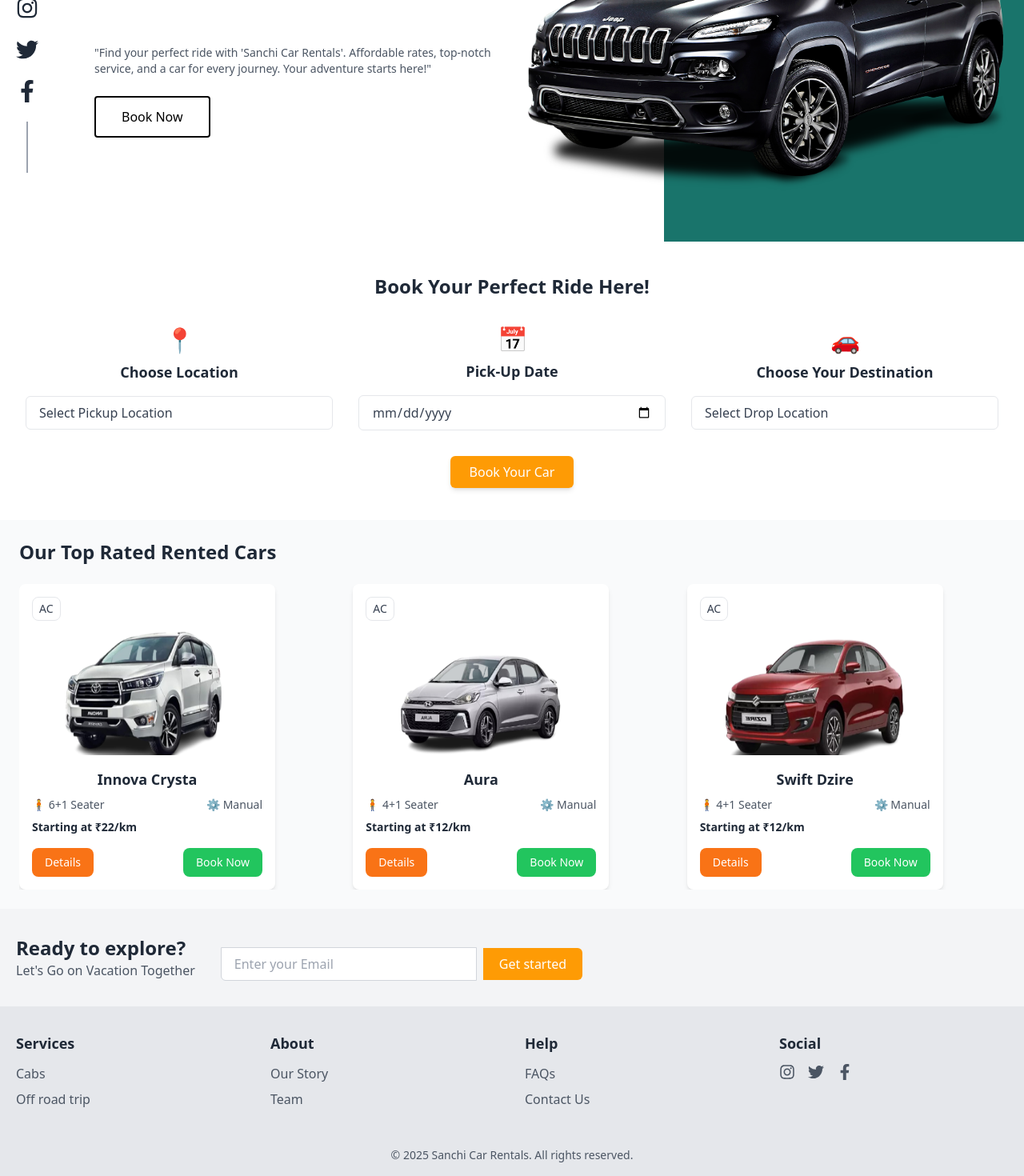
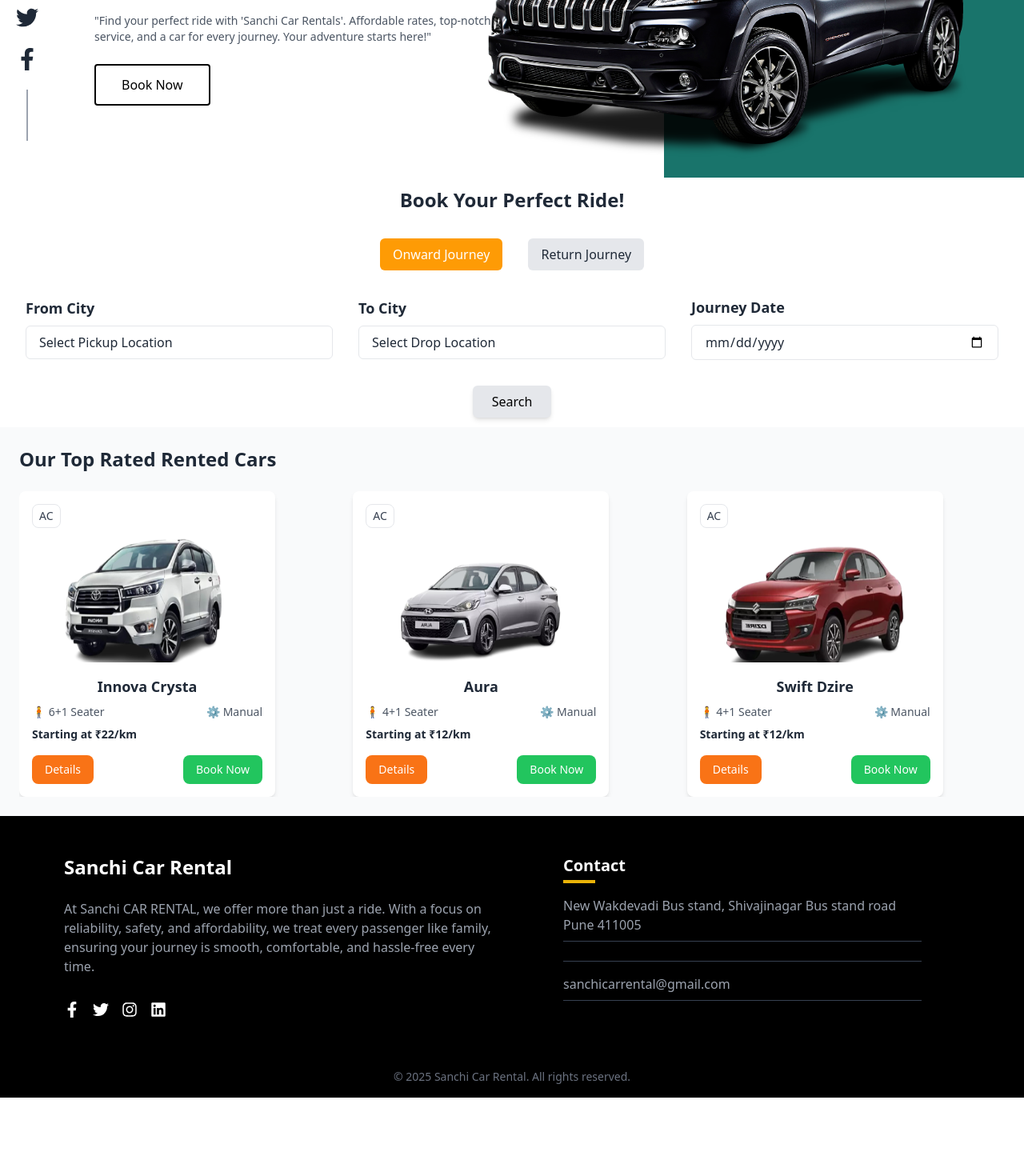
Before and after one commit to Akshayp02/SanchiTours, a React (Create React App) app: page / in a window 1280 px wide. Shown: the part 258-1728 px from the top of the page at 80% size. After the commit the page ends 1630 px from the top, so only its background shows below. Built offline with nearby package versions, Linux system fonts and the light colour scheme.

Commit message:
Revert "Revert "change in howitwork""

```diff
--- a/src/components/Footer.js
+++ b/src/components/Footer.js
@@ -1,94 +1,45 @@
 import React from "react";
-import { FaInstagram, FaTwitter, FaFacebookF } from "react-icons/fa";
+import { FaInstagram, FaTwitter, FaFacebookF, FaLinkedin } from "react-icons/fa";
 
 const Footer = () => {
+  const currentYear = new Date().getFullYear();
+
   return (
-    <div className="flex flex-col">
-      {/* Main Content Section */}
-      <main className="flex-grow">{/* Your content goes here */}</main>
-
-      <footer className="bg-gray-100 w-full mt-auto">
-        <div className="max-w-7xl mx-auto px-5 py-8 grid grid-cols-1 md:grid-cols-4 gap-8">
-          {/* /* Call to Action Section */}
-          <div className="flex flex-col items-center space-y-4 md:col-span-4 md:flex-row md:items-center md:space-x-8">
-            <div className="text-center md:text-left">
-              <h3 className="text-2xl font-bold text-gray-800">
-                Ready to explore?
-              </h3>
-              <p className="text-gray-600">Let's Go on Vacation Together</p>
-            </div>
-            <div className="flex flex-col md:flex-row items-center space-y-2 md:space-y-0 md:space-x-2 w-full md:w-auto">
-              <input
-                type="email"
-                placeholder="Enter your Email"
-                className="px-4 py-2 w-full md:w-80 rounded-t-md md:rounded-l-md md:rounded-t-none border border-gray-300 focus:ring-2 focus:ring-orange-400 outline-none"
-              />
-              <button className="px-5 py-2 bg-button text-white rounded-b-md md:rounded-r-md md:rounded-b-none hover:bg-yellow-400 w-full md:w-auto">
-                Get started
-              </button>
-            </div>
+    <footer className="bg-black text-white px-5 md:px-20">
+      {/* Footer Main Section */}
+      <div className="max-w-7xl mx-auto py-12 grid grid-cols-1 sm:grid-cols-2 gap-8">
+        {/* About Section */}
+        <div className="space-y-6">
+          <h3 className="text-2xl font-bold">Sanchi Car Rental</h3>
+          <p className="text-gray-400 text-base pb-2">
+            At Sanchi CAR RENTAL, we offer more than just a ride. With a focus on reliability, safety, and affordability, we treat every passenger like family, ensuring your journey is smooth, comfortable, and hassle-free every time.
+          </p>
+          {/* Social Media Icons */}
+          <div className="flex space-x-4 justify-self-start sm:justify-center">
+            <FaFacebookF className="hover:text-yellow-500 cursor-pointer" size={20} />
+            <FaTwitter className="hover:text-yellow-500 cursor-pointer" size={20} />
+            <FaInstagram className="hover:text-yellow-500 cursor-pointer" size={20} />
+            <FaLinkedin className="hover:text-yellow-500 cursor-pointer" size={20} />
           </div>
         </div>
 
-        {/* Footer Sections in a Row (Services, About, Help, Social) */}
-        <div className="bg-gray-200 py-8">
-          <div className="max-w-7xl mx-auto px-5 grid grid-cols-1 md:grid-cols-4 gap-8">
-            {/* Services Section */}
-            <div className="space-y-3 text-center md:text-left">
-              <h4 className="text-lg font-bold text-gray-800">Services</h4>
-              <ul className="text-gray-600 space-y-2">
-                <li>Cabs</li>
+        {/* Contact Section */}
+        <div className="space-y-4 sm:px-12">
+          <h3 className="text-xl font-bold relative pb-2">
+            Contact
+            <div className="w-10 h-1 bg-yellow-500 absolute bottom-0 left-0"></div>
+          </h3>
+          <p className="text-gray-400 text-base border-b border-gray-700 pb-2">New Wakdevadi Bus stand, Shivajinagar Bus stand road Pune 411005</p>
+          <p className="text-gray-400 border-b border-gray-700 pb-2">{process.env.REACT_APP_CALL_NUMBER}</p>
+          <p className="text-gray-400 border-b border-gray-700 pb-2">sanchicarrental@gmail.com</p>
+        </div>
+      </div>
 
-                <li>Off road trip</li>
-              </ul>
-            </div>
-
-            {/* About Section */}
-            <div className="space-y-3 text-center md:text-left">
-              <h4 className="text-lg font-bold text-gray-800">About</h4>
-              <ul className="text-gray-600 space-y-2">
-                <li>Our Story</li>
-
-                <li>Team</li>
-              </ul>
-            </div>
-
-            {/* Help Section */}
-            <div className="space-y-3 text-center md:text-left">
-              <h4 className="text-lg font-bold text-gray-800">Help</h4>
-              <ul className="text-gray-600 space-y-2">
-                <li>FAQs</li>
-                <li>Contact Us</li>
-              </ul>
-            </div>
-
-            {/* Social Section */}
-            <div className="space-y-3 text-center md:text-left">
-              <h4 className="text-lg font-bold text-gray-800">Social</h4>
-              <div className="flex items-center justify-center md:justify-start space-x-4 text-gray-600">
-                <FaInstagram
-                  size={20}
-                  className="hover:text-gray-800 cursor-pointer"
-                />
-                <FaTwitter
-                  size={20}
-                  className="hover:text-gray-800 cursor-pointer"
-                />
-                <FaFacebookF
-                  size={20}
-                  className="hover:text-gray-800 cursor-pointer"
-                />
-              </div>
-            </div>
-          </div>
-        </div>
-
-        {/* Footer Bottom Bar */}
-        <div className="bg-gray-200 text-center py-4 text-gray-600 text-sm">
-          © 2025 Sanchi Car Rentals. All rights reserved.
-        </div>
-      </footer>
-    </div>
+      {/* Footer Bottom Bar */}
+      <div className="py-4 text-center text-gray-500 text-sm w-full">
+        © {currentYear} Sanchi Car Rental. All rights reserved.
+      </div>
+    </footer>
   );
 };
 
--- a/src/components/HeroSection.js
+++ b/src/components/HeroSection.js
@@ -1,15 +1,24 @@
-import React from "react";
+import React, { useRef } from "react";
 import { FaInstagram, FaTwitter, FaFacebookF } from "react-icons/fa";
 import confirmbooking from "./confirmbooking";
 import { useNavigate } from "react-router-dom";
 import car_img from "../assets/jeep.png";
 import { motion } from "framer-motion";
+import HowItWorks from "./HowItWorks";
 
 const HeroSection = () => {
   const navigate = useNavigate();
+  const howItWorksRef = useRef(null);
+
+  const scrollToHowItWorks = () => {
+    if (howItWorksRef.current) {
+      howItWorksRef.current.scrollIntoView({ behavior: "smooth" });
+    }
+  };
 
   return (
-    <section className="relative flex flex-col md:flex-row items-center justify-between px-5 py-10 bg-[#19746B] md:bg-white overflow-hidden">
+    <>
+      <section className="relative flex flex-col md:flex-row items-center justify-between px-5 h-auto bg-[#19746B] md:bg-white overflow-hidden">
         {/* Social Media Icons with Vertical Lines (Hidden on small screens) */}
         <div className="hidden md:flex flex-col items-center justify-center space-y-4 md:space-y-6">
           {/* Vertical Line Above Icons */}
@@ -17,15 +26,15 @@
 
           {/* Icons */}
           <FaInstagram
-          className="text-white md:text-gray-800 hover:text-gray-300 md:hover:text-gray-500 cursor-pointer"
+            className="text-white md:text-gray-800 hover:text-gray-300 md:hover:text-button cursor-pointer"
             size={28}
           />
           <FaTwitter
-          className="text-white md:text-gray-800 hover:text-gray-300 md:hover:text-gray-500 cursor-pointer"
+            className="text-white md:text-gray-800 hover:text-gray-300 md:hover:text-button cursor-pointer"
             size={28}
           />
           <FaFacebookF
-          className="text-white md:text-gray-800 hover:text-gray-300 md:hover:text-gray-500 cursor-pointer"
+            className="text-white md:text-gray-800 hover:text-gray-300 md:hover:text-button cursor-pointer"
             size={28}
           />
 
@@ -34,9 +43,9 @@
         </div>
 
         {/* Left Content */}
-      <div className="flex flex-col items-start justify-center space-y-6 max-w-lg z-10 text-left md:ml-10">
+        <div className="flex flex-col items-start  justify-center space-y-6 max-w-lg z-10 text-left md:ml-10">
           <motion.h1
-          className="text-3xl md:text-4xl font-bold text-white md:text-gray-800 leading-tight"
+            className="text-3xl md:text-4xl text-balance gap-y-2 font-bold text-white md:text-gray-800 leading-tight"
             initial={{ x: -200 }}
             animate={{ x: 0 }}
             transition={{ duration: 1.5, ease: "easeOut" }}
@@ -45,11 +54,11 @@
           </motion.h1>
           <p className="text-white text-sm md:text-gray-600">
             "Find your perfect ride with 'Sanchi Car Rentals'. Affordable rates,
-          top-notch service, and a car for every journey. Your adventure starts
-          here!"
+            top-notch service, and a car for every journey. Your adventure
+            starts here!"
           </p>
           <button
-          onClick={() => navigate(confirmbooking)}
+            onClick={scrollToHowItWorks}
             className="px-6 py-2 md:px-8 md:py-3 border-2 border-white md:border-black text-white md:text-black rounded hover:bg-button hover:text-white hover:border-button"
           >
             Book Now
@@ -57,19 +66,25 @@
         </div>
 
         {/* Right Content (Car Image) */}
-      <div className="flex justify-items-star pr-34 t mt-10 md:mt-0 z-10 w-full md:w-auto">
-        <div className="w-96 h-60 md:w-[600px] md:h-[400px] grid justify-items-start">
+        <div className="flex justify-center md:justify-start items-center mt-10 md:mt-0 z-10 w-full md:w-auto">
+          <div className="w-96 h-60 md:w-[600px] md:h-[400px]">
             <img
               src={car_img}
               alt="Car"
-            className="w-full h-full object-contain"
+              className="w-full h-full object-contain md:ml-[-50px]"
             />
           </div>
         </div>
 
         {/* Background Rectangle */}
-      <div className="absolute right-0  h-full w-full min-h-screen -top-56 -bottom-80 md:w-[450px] bg-[#19746B] z-0 clip-path-class"></div>
+        <div className="absolute right-0 top-0 h-full w-full md:w-[450px] bg-[#19746B] z-0 clip-path-class"></div>
       </section>
+
+      {/* How It Works Section */}
+      <div ref={howItWorksRef}>
+        <HowItWorks />
+      </div>
+    </>
   );
 };
 
--- a/src/components/HomePage.js
+++ b/src/components/HomePage.js
@@ -9,7 +9,6 @@
     <div className="flex flex-col min-h-screen bg-gray-50 text-gray-800">
       <main className="flex-grow">
         <HeroSection />
-        <HowItWorks/>
         <Toprentedcars/>
       </main>
     </div>
--- a/src/components/HowItWorks.js
+++ b/src/components/HowItWorks.js
@@ -2,63 +2,15 @@
 
 const HowItWorks = () => {
   const cities = [
-    "Mumbai",
-    "Pune",
-    "Nagpur",
-    "Nashik",
-    "Aurangabad",
-    "Kolhapur",
-    "Solapur",
-    "Amravati",
-    "Thane",
-    "Akola",
-    "Ahmednagar",
-    "Chandrapur",
-    "Jalgaon",
-    "Parbhani",
-    "Goa",
-    "Latur",
-    "Nanded",
-    "Ratnagiri",
-    "Sangli",
-    "Satara",
-    "Wardha",
-    "Yavatmal",
-    "Dhule",
-    "Jalna",
-    "Buldhana",
-    "Osmanabad",
-    "Sindhudurg",
-    "Palghar",
-    "Raigad",
-    "Ratnagiri",
-    "Bhandara",
-    "Gondia",
-    "Hingoli",
-    "Washim",
-    "Beed",
-    "Gadchiroli",
-    "Chandrapur",
-    "Nandurbar",
-   "Trimbakeshwar",
-   "Ellora Caves",
-   "Bhimashankar",
-   "Mahalaxmi Temple Kohlapur",
-   "Kohlapur",
-    "Shirdi",
-    "Pandharpur",
-    "Matheran",
-    "Lonavala",
-    "Khandala",
-    "Mahabaleshwar",
-    "Panchgani",
-    "Alibaug",
-
-
-
-
+    "Mumbai", "Pune", "Nagpur", "Nashik", "Aurangabad", "Kolhapur",
+    "Solapur", "Amravati", "Thane", "Akola", "Ahmednagar", "Chandrapur",
+    "Jalgaon", "Parbhani", "Goa", "Latur", "Nanded", "Ratnagiri",
+    "Sangli", "Satara", "Wardha", "Yavatmal", "Dhule", "Jalna",
+    "Buldhana", "Osmanabad", "Sindhudurg", "Palghar", "Raigad",
+    "Trimbakeshwar", "Shirdi", "Lonavala", "Mahabaleshwar", "Panchgani"
   ];
 
+  const [journeyType, setJourneyType] = useState("Onward");
   const [pickup, setPickup] = useState("");
   const [drop, setDrop] = useState("");
   const [pickupSearch, setPickupSearch] = useState("");
@@ -66,12 +18,11 @@
   const [showPickupDropdown, setShowPickupDropdown] = useState(false);
   const [showDropDropdown, setShowDropDropdown] = useState(false);
 
+  const handleJourneyChange = (type) => setJourneyType(type);
+
   const handlePickupChange = (city) => {
     setPickup(city);
     setShowPickupDropdown(false);
-    if (city === drop) {
-      setDrop("");
-    }
   };
 
   const handleDropChange = (city) => {
@@ -80,30 +31,70 @@
   };
 
   return (
-    <div className="bg-white py-10 px-5">
-      <h1 className="text-center text-2xl font-bold mb-8">Book Your Perfect Ride Here!</h1>
+    <div className="bg-white py-3 px-5">
+      <h1 className="text-center text-2xl font-bold mb-8">Book Your Perfect Ride!</h1>
 
+      {/* Journey Type Toggle */}
+      <div className="flex justify-center mb-8">
+        <div className="flex gap-8">
+          <label className="flex items-center gap-2 cursor-pointer">
+            <input
+              type="radio"
+              name="journeyType"
+              value="Onward"
+              checked={journeyType === "Onward"}
+              onChange={() => handleJourneyChange("Onward")}
+              className="hidden"
+            />
+            <span
+              className={`px-4 py-2 rounded-md ${
+                journeyType === "Onward" ? "bg-button text-white" : "bg-gray-200"
+              }`}
+            >
+              Onward Journey
+            </span>
+          </label>
+          <label className="flex items-center gap-2 cursor-pointer">
+            <input
+              type="radio"
+              name="journeyType"
+              value="Return"
+              checked={journeyType === "Return"}
+              onChange={() => handleJourneyChange("Return")}
+              className="hidden"
+            />
+            <span
+              className={`px-4 py-2 rounded-md ${
+                journeyType === "Return" ? "bg-button text-white" : "bg-gray-200"
+              }`}
+            >
+              Return Journey
+            </span>
+          </label>
+        </div>
+      </div>
+
+      {/* Location and Date Inputs */}
       <div className="flex flex-col lg:flex-row justify-center items-center gap-8">
         {/* Pickup Location */}
-        <div className="flex flex-col items-center relative w-full max-w-sm">
-          <span className="text-3xl text-black">📍</span>
-          <p className="text-lg font-semibold mt-2">Choose Location</p>
+        <div className="relative w-full max-w-sm">
+          <label className="block text-lg font-semibold mb-2">From City</label>
           <div
-            className="mt-4 px-4 py-2 border rounded-md text-gray-700 focus:ring-2 focus:ring-yellow-400 cursor-pointer w-full"
+            className="px-4 py-2 border rounded-md cursor-pointer"
             onClick={() => setShowPickupDropdown((prev) => !prev)}
           >
             {pickup || "Select Pickup Location"}
           </div>
           {showPickupDropdown && (
-            <div className="absolute top-20 z-10 bg-white border rounded-md shadow-lg w-full max-h-60 overflow-y-auto max-w-xs">
+            <div className="absolute z-10 bg-white border rounded-md shadow-lg w-full mt-2 max-h-60 overflow-y-auto">
               <input
                 type="text"
-                placeholder="Search Location"
+                placeholder="Search City"
                 value={pickupSearch}
                 onChange={(e) => setPickupSearch(e.target.value)}
-                className="w-full px-4 py-2 border-b text-gray-700 focus:outline-none"
+                className="w-full px-4 py-2 border-b"
               />
-              <ul className="scrollbar-thin scrollbar-thumb-gray-400 scrollbar-track-gray-200 max-h-48 overflow-y-auto">
+              <ul>
                 {cities
                   .filter((city) =>
                     city.toLowerCase().includes(pickupSearch.toLowerCase())
@@ -111,7 +102,7 @@
                   .map((city, index) => (
                     <li
                       key={index}
-                      className="px-4 py-2 hover:bg-yellow-100 cursor-pointer"
+                      className="px-4 py-2 hover:bg-gray-100 cursor-pointer"
                       onClick={() => handlePickupChange(city)}
                     >
                       {city}
@@ -122,46 +113,33 @@
           )}
         </div>
 
-        {/* Pick-Up Date */}
-        <div className="flex flex-col items-center w-full max-w-sm">
-          <span className="text-3xl text-yellow-500">📅</span>
-          <p className="text-lg font-semibold mt-2">Pick-Up Date</p>
-          <input
-            type="date"
-            className="mt-4 px-4 py-2 border rounded-md text-gray-700 focus:outline-none focus:ring-2 focus:ring-yellow-400 w-full"
-          />
-        </div>
-
         {/* Drop Location */}
-        <div className="flex flex-col items-center relative w-full max-w-sm">
-          <span className="text-3xl text-black">🚗</span>
-          <p className="text-lg font-semibold mt-2">Choose Your Destination</p>
+        <div className="relative w-full max-w-sm">
+          <label className="block text-lg font-semibold mb-2">To City</label>
           <div
-            className="mt-4 px-4 py-2 border rounded-md text-gray-700 focus:ring-2 focus:ring-yellow-400 cursor-pointer w-full"
+            className="px-4 py-2 border rounded-md cursor-pointer"
             onClick={() => setShowDropDropdown((prev) => !prev)}
           >
             {drop || "Select Drop Location"}
           </div>
           {showDropDropdown && (
-            <div className="absolute top-20 z-10 bg-white border rounded-md shadow-lg w-full max-h-60 overflow-y-auto max-w-xs">
+            <div className="absolute z-10 bg-white border rounded-md shadow-lg w-full mt-2 max-h-60 overflow-y-auto">
               <input
                 type="text"
-                placeholder="Search Destination"
+                placeholder="Search City"
                 value={dropSearch}
                 onChange={(e) => setDropSearch(e.target.value)}
-                className="w-full px-4 py-2 border-b text-gray-700 focus:outline-none"
+                className="w-full px-4 py-2 border-b"
               />
-              <ul className="scrollbar-thin scrollbar-thumb-gray-400 scrollbar-track-gray-200 max-h-48 overflow-y-auto">
+              <ul>
                 {cities
-                  .filter(
-                    (city) =>
-                      city !== pickup &&
-                      city.toLowerCase().includes(dropSearch.toLowerCase())
+                  .filter((city) =>
+                    city.toLowerCase().includes(dropSearch.toLowerCase())
                   )
                   .map((city, index) => (
                     <li
                       key={index}
-                      className="px-4 py-2 hover:bg-yellow-100 cursor-pointer"
+                      className="px-4 py-2 hover:bg-gray-100 cursor-pointer"
                       onClick={() => handleDropChange(city)}
                     >
                       {city}
@@ -171,11 +149,30 @@
             </div>
           )}
         </div>
+
+        {/* Journey Dates */}
+        <div className="w-full max-w-sm">
+          <label className="block text-lg font-semibold mb-2">Journey Date</label>
+          <input
+            type="date"
+            className="w-full px-4 py-2 border rounded-md"
+          />
+        </div>
+        {journeyType === "Return" && (
+          <div className="w-full max-w-sm">
+            <label className="block text-lg font-semibold mb-2">Return Date</label>
+            <input
+              type="date"
+              className="w-full px-4 py-2 border rounded-md"
+            />
+          </div>
+        )}
       </div>
 
+      {/* Search Button */}
       <div className="flex justify-center mt-8">
-        <button className="px-6 py-2 bg-button text-white rounded-md shadow-md hover:bg-yellow-500">
-          Book Your Car
+        <button className="px-6 py-2 font-sans text-base text-justify text-black rounded-md shadow-md : bg-gray-200 hover:bg-button hover:text-white">
+          Search
         </button>
       </div>
     </div>
```
Lines whose indentation alone changed are shown as unchanged.
